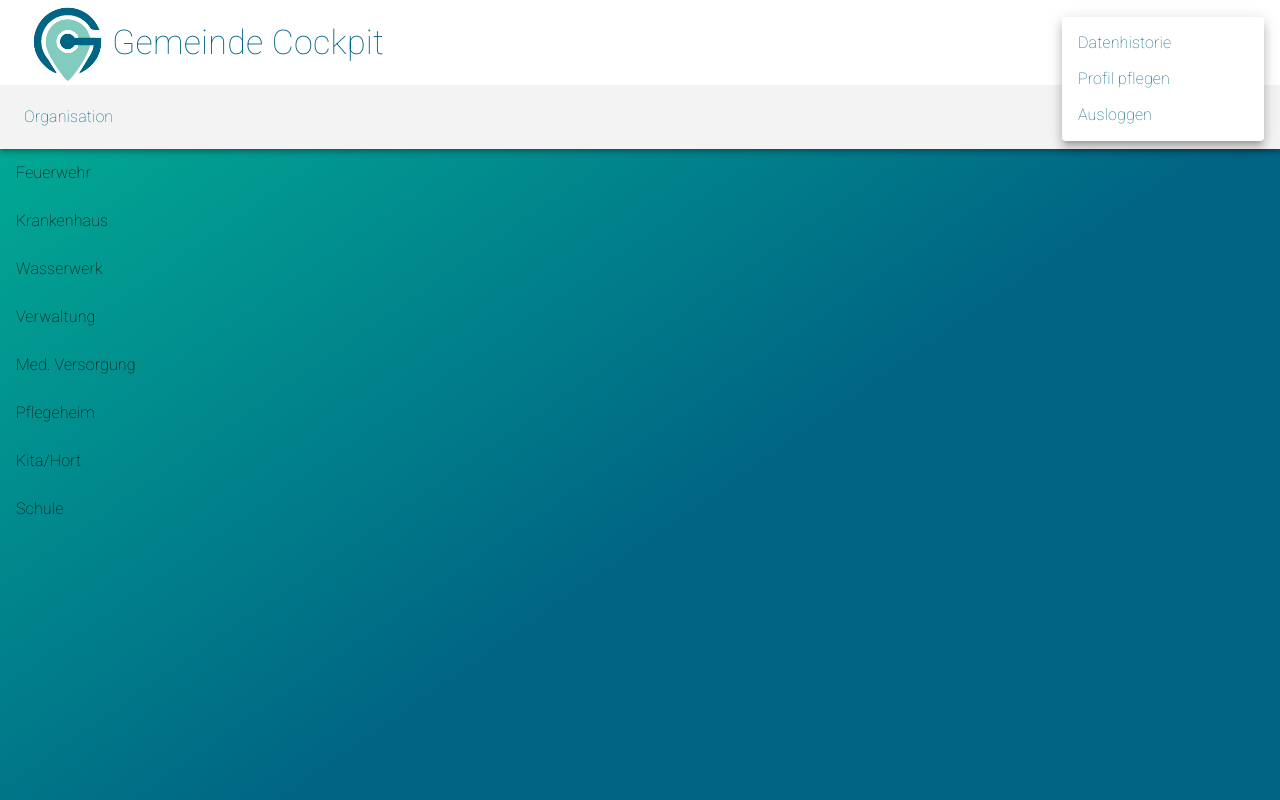
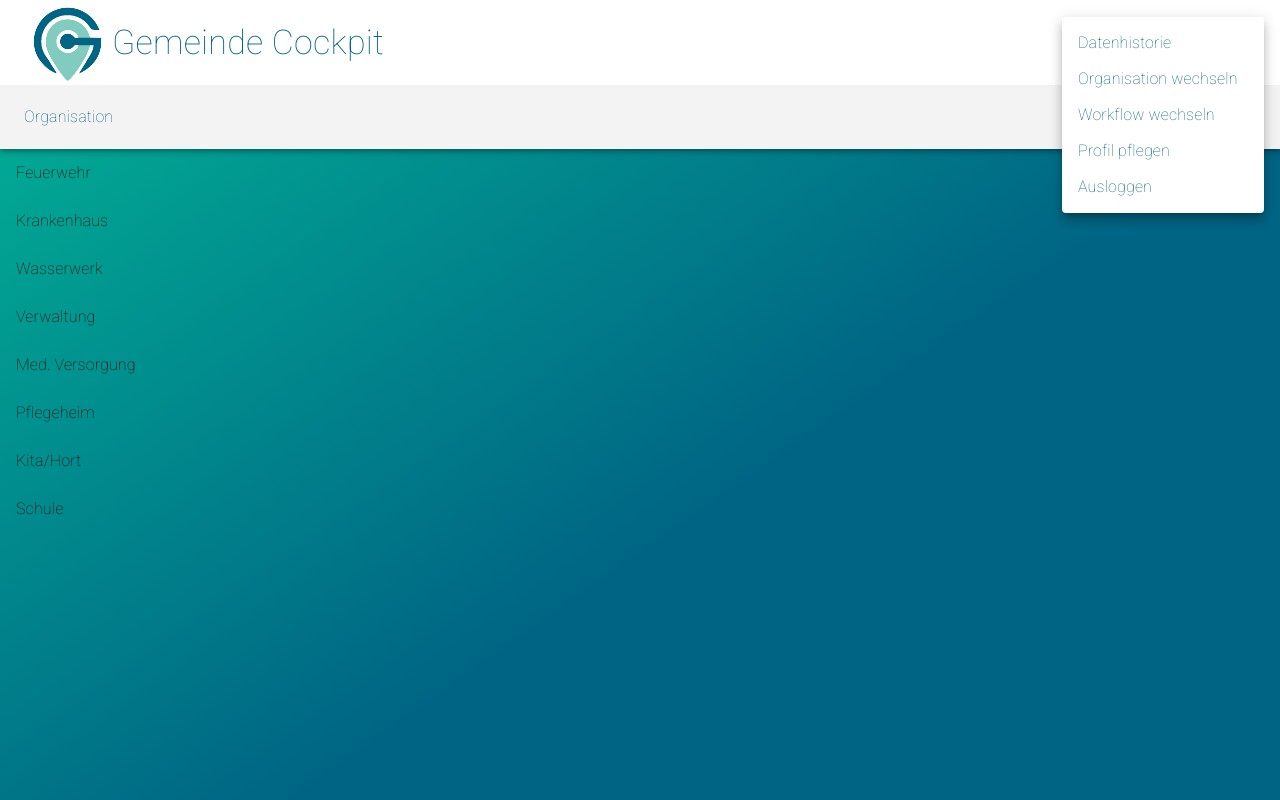
Before and after one commit to gemeindecockpit/data-input, a React (Create React App) app: page /organisations in a window 1280 px wide. Both pictures are taken after a click on the button "menu". Built offline with nearby package versions, Linux system fonts and the light colour scheme.

Commit message:
added further options to header menu

```diff
--- a/src/Header/Header.js
+++ b/src/Header/Header.js
@@ -79,6 +79,12 @@ export default function DenseAppBar(props) {
                         <MenuItem className={classes.text} key="Datenhistorie" onClick={handleClose}>
                             Datenhistorie
                         </MenuItem>
+                        <MenuItem className={classes.text} key="Organisation wechseln" onClick={handleClose}>
+                            Organisation wechseln
+                        </MenuItem>
+                        <MenuItem className={classes.text} key="Workflow wechseln" onClick={handleClose}>
+                            Workflow wechseln
+                        </MenuItem>
                         <MenuItem className={classes.text} key="Profil pflegen" onClick={handleClose}>
                             Profil pflegen
                         </MenuItem>
```
